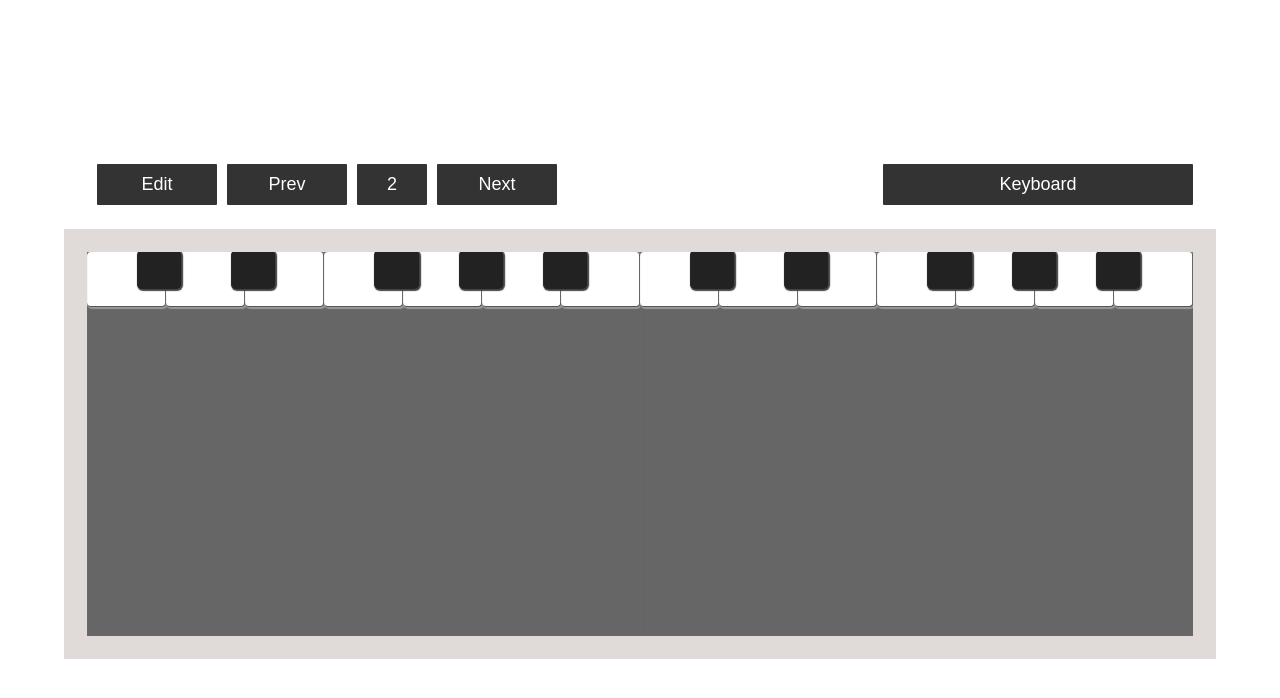
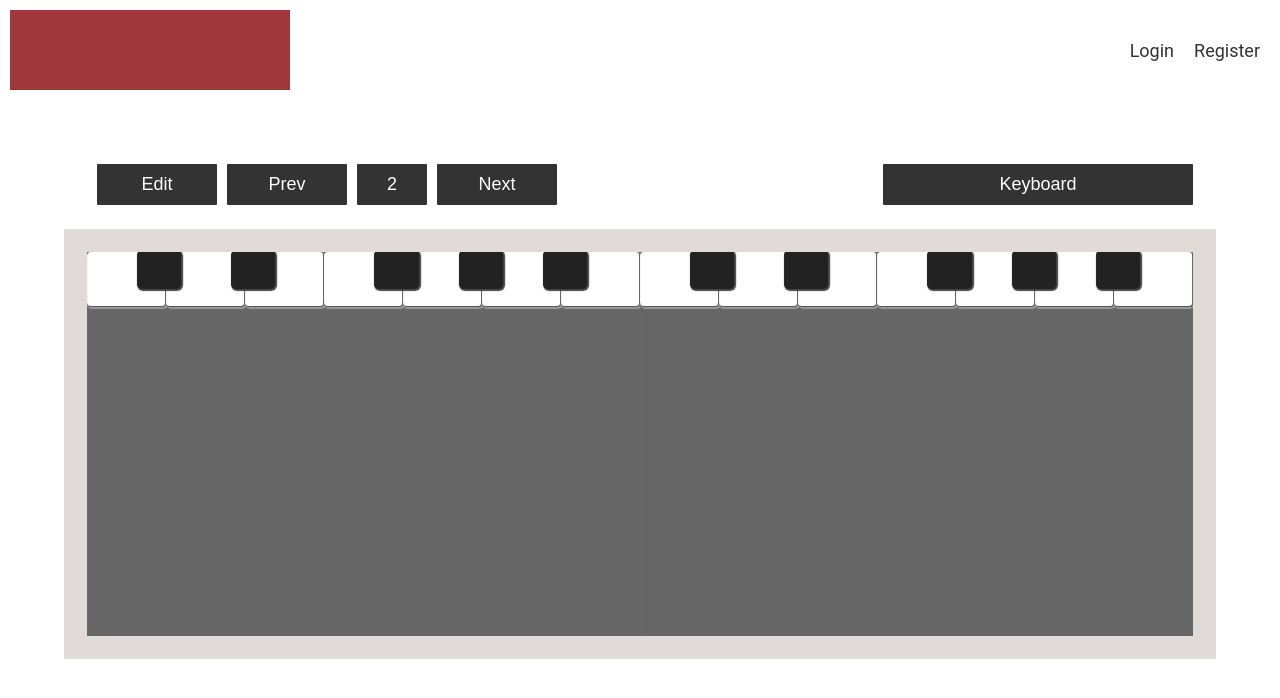
Before and after one commit to TwinPete/MagicBoard, a Vue app: page / in a window 1280 px wide. Shown: the top 698 px of the page. Built offline with nearby package versions, Linux system fonts and the light colour scheme.

Commit message:
task(header): implemented basic header

```diff
--- a/src/App.vue
+++ b/src/App.vue
@@ -1,16 +1,19 @@
 <template>
   <div id="app">
+    <Header />
     <MagicBoard />
   </div>
 </template>
 
 <script>
 import MagicBoard from './components/MagicBoard.vue'
+import Header from './components/Header.vue'
 
 export default {
   name: 'app',
   components: {
-    MagicBoard
+    MagicBoard,
+    Header
   }
 }
 </script>
--- /dev/null
+++ b/src/components/Header.vue
@@ -0,0 +1,73 @@
+<template>
+    <div class="header">
+        <div class="header__content">
+            <div class="logo">
+                <div class="image"></div>
+            </div>
+            <div class="auth">
+                <div class="login">Login</div>
+                <div class="registration">Register</div>
+            </div>
+        </div>
+    </div>
+</template>
+
+<script>
+    export default {
+        name: "header"
+    }
+</script>
+
+<style scoped>
+
+    .header{
+        display: none;
+        justify-content: center;
+        position: fixed;
+        left: 0;
+        top: 0;
+        width: 100%;
+        height: 100px;
+    }
+
+    .header__content{
+        display: flex;
+        justify-content: space-between;
+        width: 100%;
+        max-width: 1440px;
+    }
+
+    .logo{
+        width: 280px;
+        height: calc(100% - 20px);
+        padding: 10px;
+    }
+
+    .image{
+        background-color: #9e383d;
+        width: 100%;
+        height: 100%;
+    }
+
+    .auth{
+        display: flex;
+        justify-content: flex-end;
+        align-items: center;
+        width: 300px;
+    }
+    .login, .registration{
+        margin-right: 20px;
+        font-size: 18px;
+        color: #333;
+        font-family: 'Roboto', sans-serif;
+    }
+
+    @media only screen and (min-width: 900px) {
+
+        .header{
+            display: flex;
+        }
+
+    }
+
+</style>
--- a/src/components/Key.vue
+++ b/src/components/Key.vue
@@ -112,7 +112,7 @@ export default {
 .key--black.active{
     background-color: paleturquoise!important;
     z-index: 7;
-    width: 68%!important;
+    width: 69.5%!important;
 }
 
 .c-sharp1, .c-sharp2, .c-sharp3, .c-sharp4, .c-sharp5, .c-sharp6, .c-sharp7{
@@ -161,7 +161,7 @@ export default {
     .key--black.active{
         background-color: paleturquoise!important;
         z-index: 7;
-        height: 68%!important;
+        height: 69.5%!important;
         width: 8%!important;
     }
 
```
